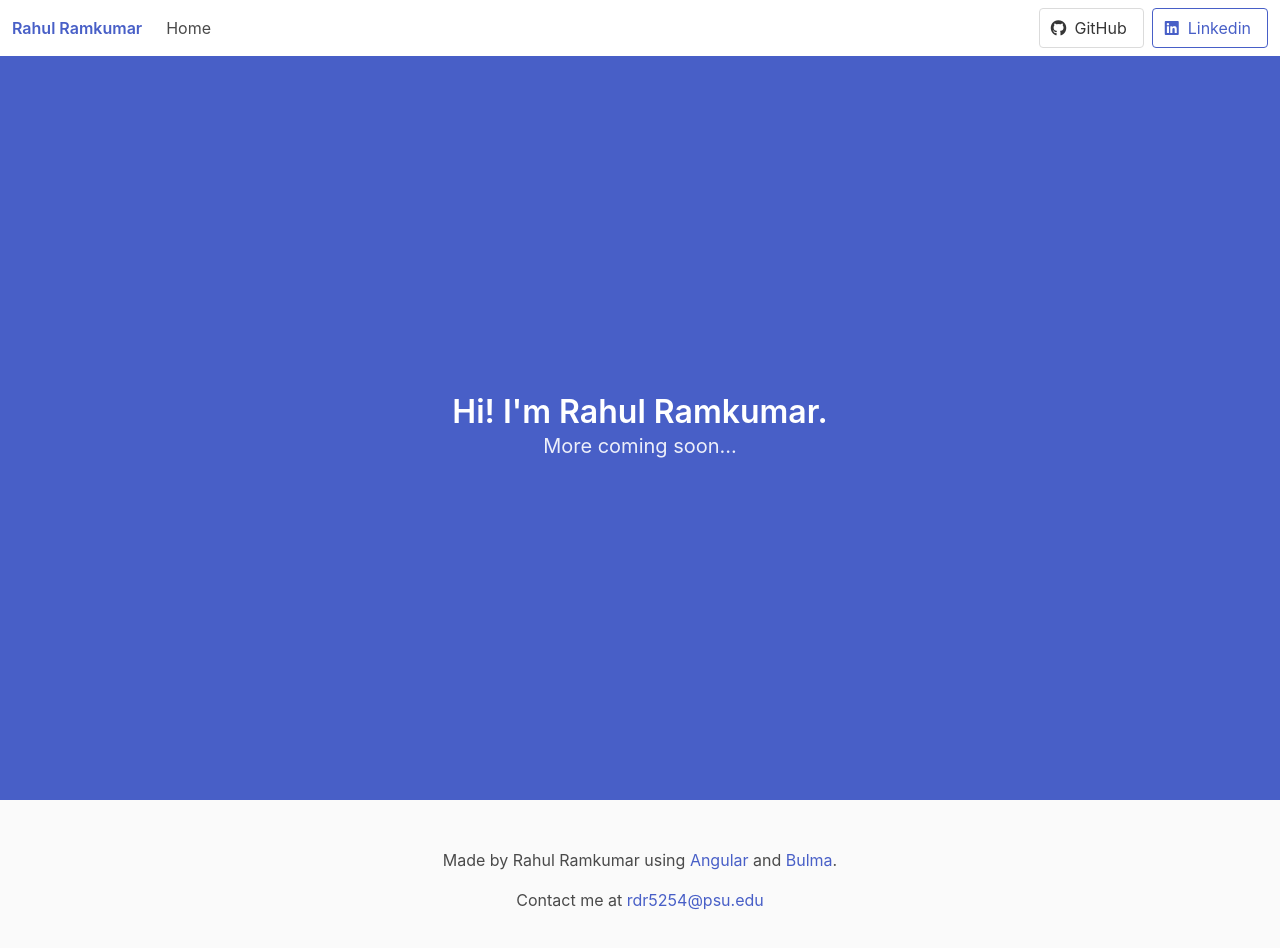
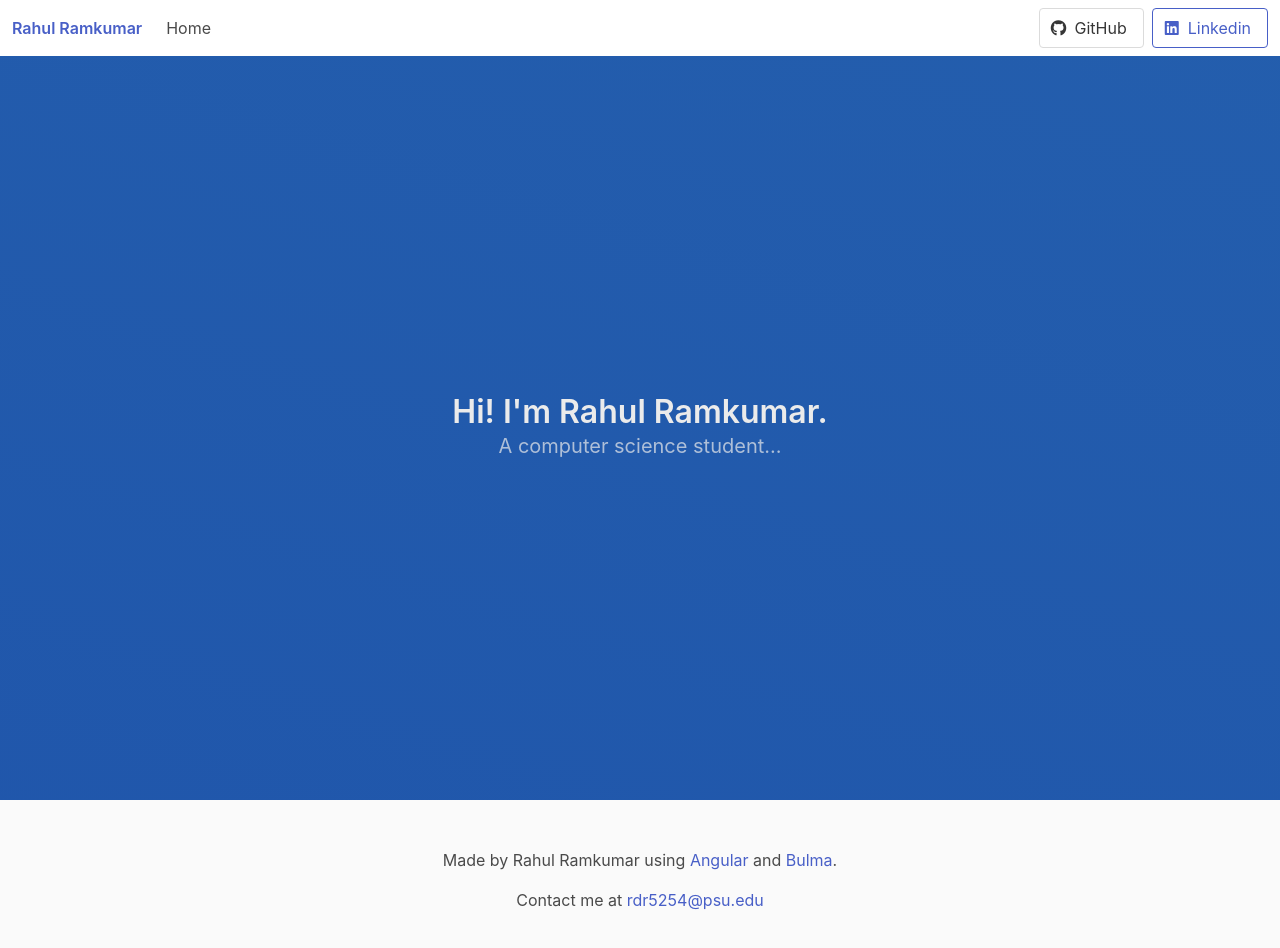
Before and after one commit to rsquared226/rsquared226.github.io, an Angular app: page / in a window 1280 px wide. Shown: the top 948 px of the page. Built offline with nearby package versions, Linux system fonts and the light colour scheme.

Commit message:
Add Subtle Animated Gradient to Intro Hero

```diff
--- a/src/app/intro-hero/intro-hero.component.css
+++ b/src/app/intro-hero/intro-hero.component.css
@@ -0,0 +1,62 @@
+.white-text {
+  color: #ebebeb;
+}
+
+.subtitle-color {
+  color: #ebebebb2;
+}
+
+.animated-background {
+  background: linear-gradient(17deg, #1e52aa, #2b6eb1);
+  background-size: 400% 400%;
+
+  -webkit-animation: AnimationName 20s ease infinite;
+  -moz-animation: AnimationName 20s ease infinite;
+  -o-animation: AnimationName 20s ease infinite;
+  animation: AnimationName 20s ease infinite;
+}
+
+@-webkit-keyframes AnimationName {
+  0% {
+    background-position: 90% 0%;
+  }
+  50% {
+    background-position: 11% 100%;
+  }
+  100% {
+    background-position: 90% 0%;
+  }
+}
+@-moz-keyframes AnimationName {
+  0% {
+    background-position: 90% 0%;
+  }
+  50% {
+    background-position: 11% 100%;
+  }
+  100% {
+    background-position: 90% 0%;
+  }
+}
+@-o-keyframes AnimationName {
+  0% {
+    background-position: 90% 0%;
+  }
+  50% {
+    background-position: 11% 100%;
+  }
+  100% {
+    background-position: 90% 0%;
+  }
+}
+@keyframes AnimationName {
+  0% {
+    background-position: 90% 0%;
+  }
+  50% {
+    background-position: 11% 100%;
+  }
+  100% {
+    background-position: 90% 0%;
+  }
+}
--- a/src/app/intro-hero/intro-hero.component.html
+++ b/src/app/intro-hero/intro-hero.component.html
@@ -1,10 +1,10 @@
-<section class="hero is-link is-fullheight-with-navbar">
+<section class="hero animated-background is-fullheight-with-navbar">
   <div class="hero-body">
     <div class="container has-text-centered">
-      <h1 class="title">
+      <h1 class="title white-text">
         Hi! I'm Rahul Ramkumar.
       </h1>
-      <h2 class="subtitle">More coming soon...</h2>
+      <h2 class="subtitle subtitle-color">A computer science student...</h2>
     </div>
   </div>
 </section>
```
